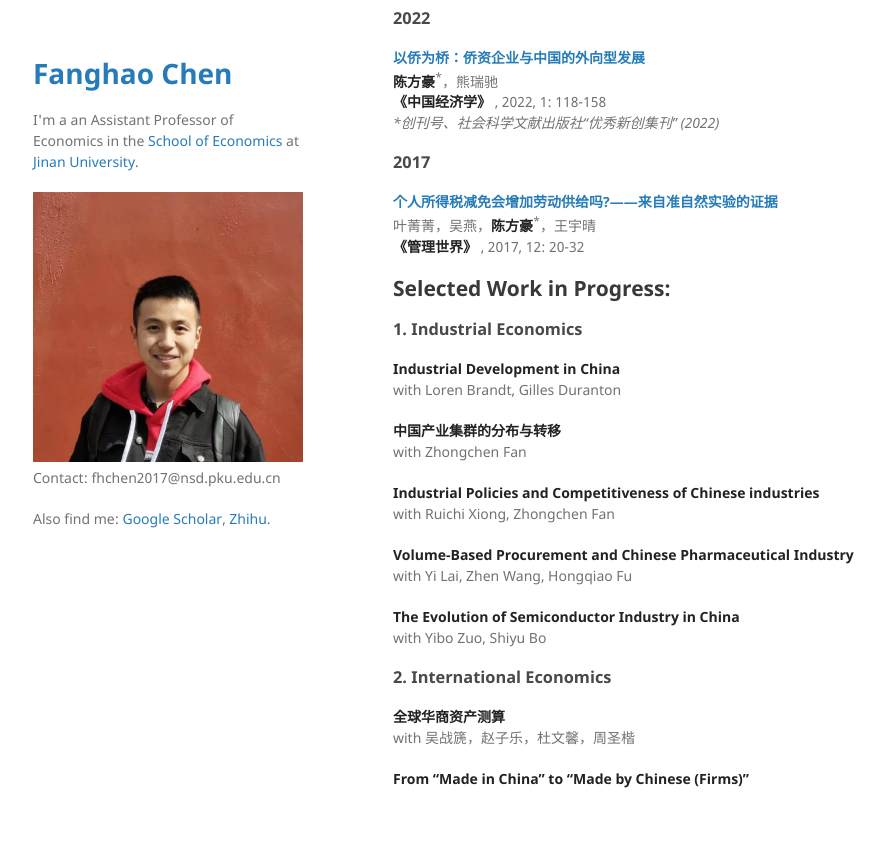
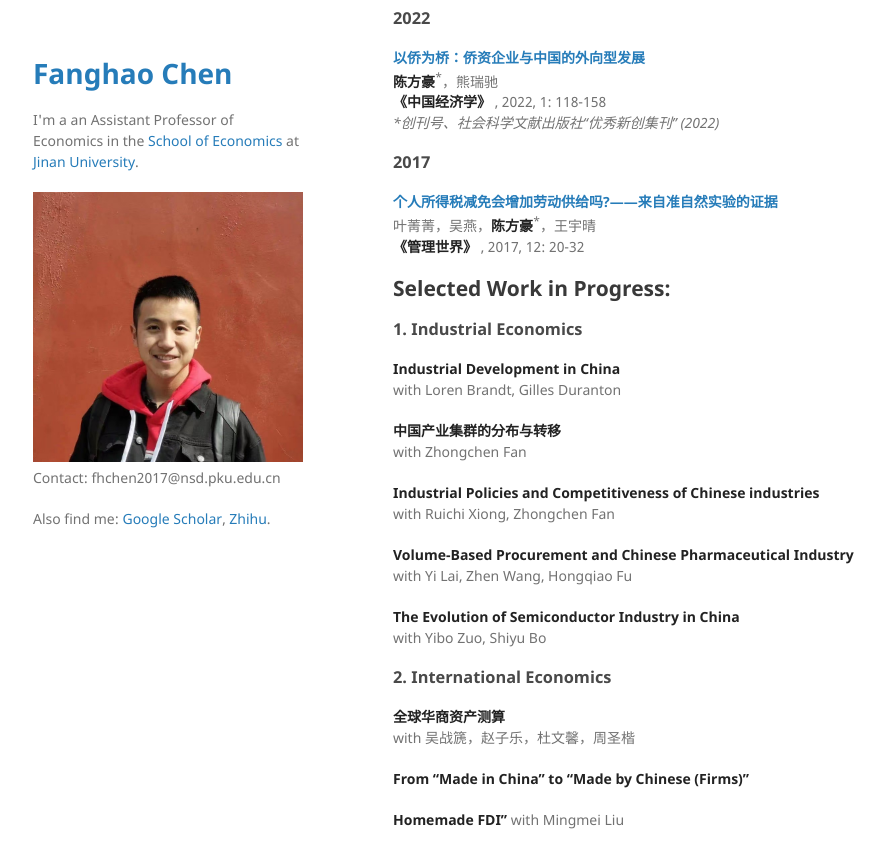
Before and after one commit to FanghaoChen/homepage, a Jekyll site: the page built from research.md, in a window 1280 px wide and 900 px high, scrolled down 1168 px. Shown: the top 868 px of the window, without its empty margins (177-1062 px from the left). Built offline with Jekyll 4.4.1, drawn with Linux system fonts in a browser that asks for light colours.

Commit message:
Update research.md

```diff
--- a/research.md
+++ b/research.md
@@ -90,4 +90,7 @@ with 吴战篪，赵子乐，杜文馨，周圣楷
 
 **From "Made in China" to "Made by Chinese (Firms)"**
 
+**Homemade FDI"**
+with Mingmei Liu
+
 <!---  comment syntax --->
```
